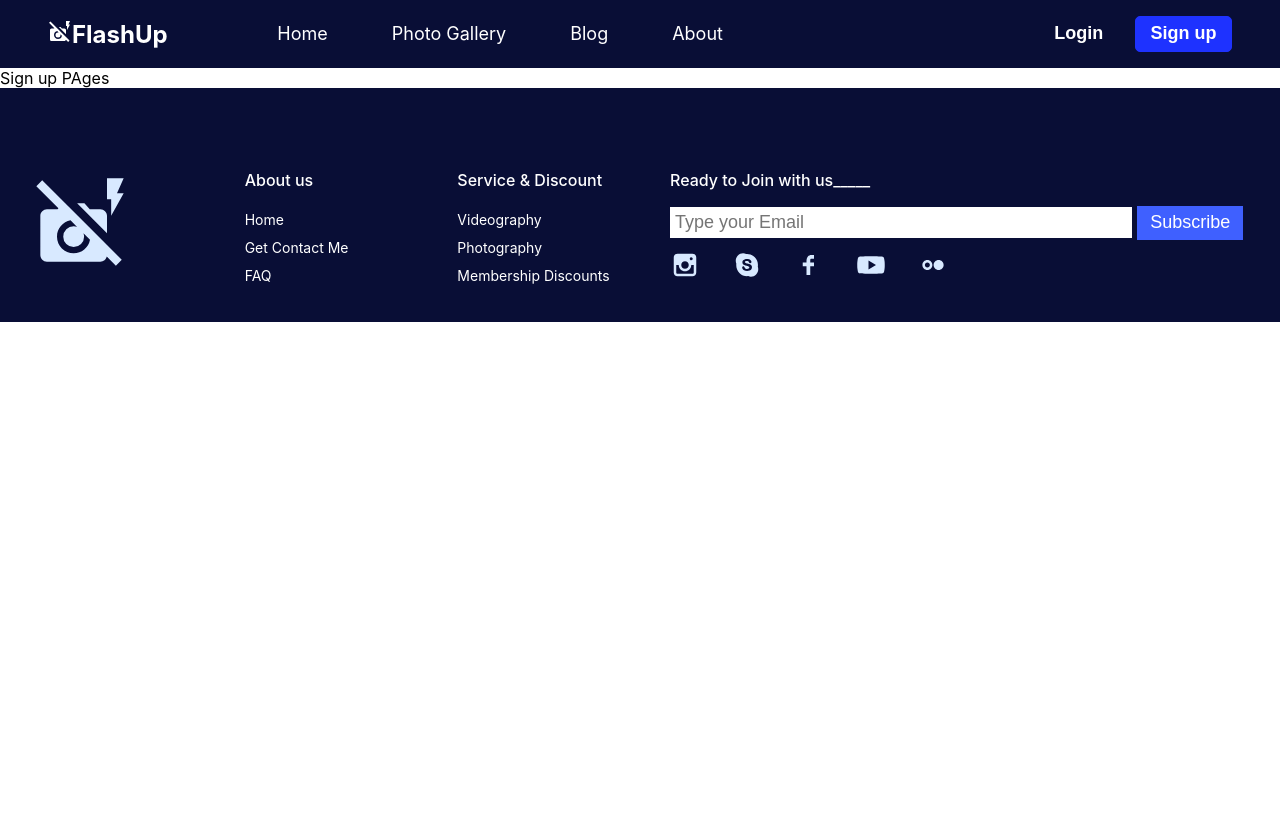
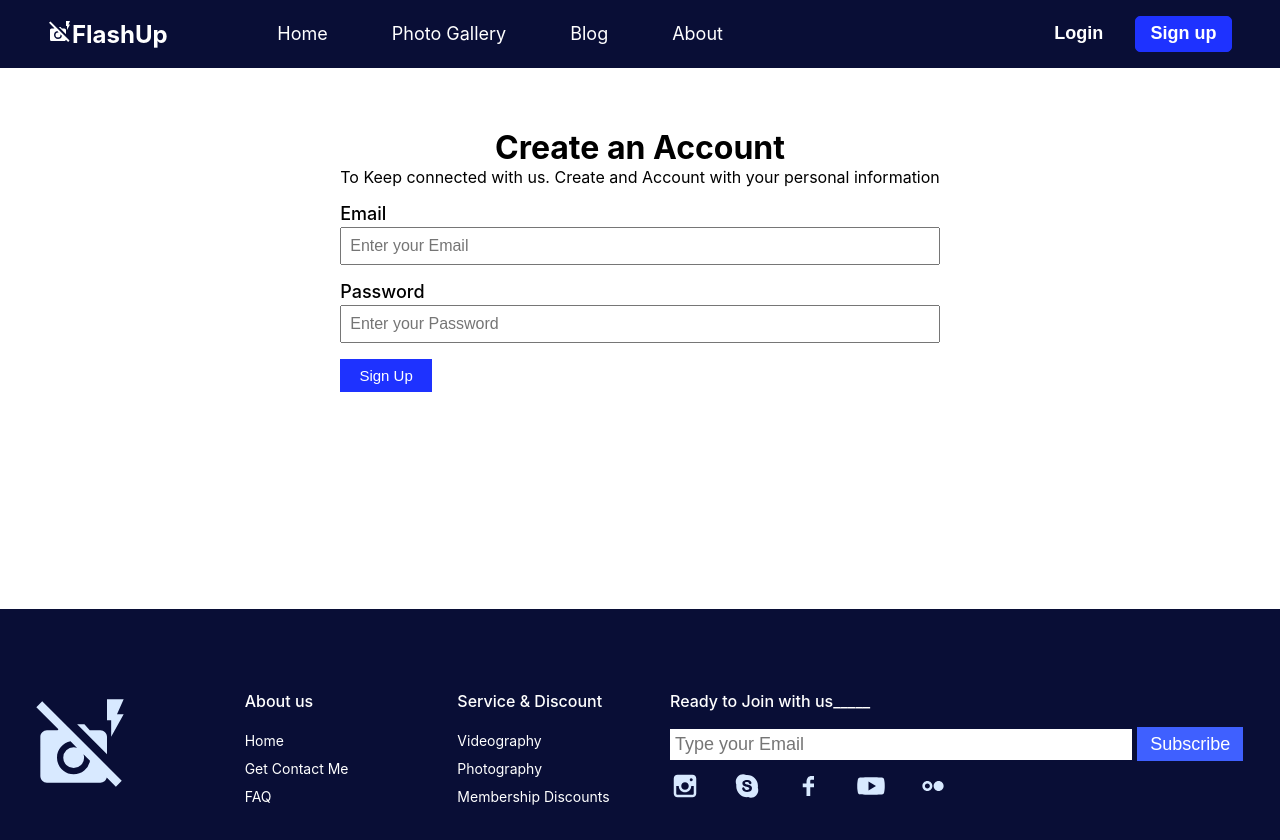
Before and after one commit to morshedulmunna/Flash-up, a React (Create React App) app: page /signup in a window 1280 px wide. Shown: the top 840 px of the page. Before the commit the page ends 800 px from the top, so only its background shows below. Built offline with nearby package versions, Linux system fonts and the light colour scheme.

Commit message:
login and signup page Done

```diff
--- a/src/pages/Login/Login.css
+++ b/src/pages/Login/Login.css
@@ -7,3 +7,44 @@
   align-items: center;
   height: 50vh;
 }
+
+.login_wrapper {
+  width: 100%;
+  margin: auto;
+}
+
+.login_wrapper h1 {
+  text-align: center;
+}
+
+.common {
+  margin: 1rem 0rem;
+}
+.common p {
+  margin: 0.2rem 0rem;
+  font-size: 18px;
+  font-weight: 500;
+}
+.common input {
+  padding: 0.5rem;
+  font-size: 16px;
+  width: 100%;
+}
+.login_content button {
+  padding: 0.5rem 1.2rem;
+  background-color: #1e32ff;
+  border: none;
+  color: #fff;
+  font-size: 15px;
+  cursor: pointer;
+  margin-bottom: 1rem;
+}
+
+.social__login i {
+  font-size: 30px;
+  cursor: pointer;
+}
+.social__login i:hover {
+  color: #1e32ff;
+  transition: ease 0.3s;
+}
--- a/src/pages/Login/Login.js
+++ b/src/pages/Login/Login.js
@@ -1,5 +1,7 @@
 import React from "react";
 import "./Login.css";
+import { AiFillGoogleSquare } from "react-icons/ai";
+import { FaGithubSquare } from "react-icons/fa";
 
 const Login = () => {
   return (
@@ -7,17 +9,29 @@ const Login = () => {
       <div className="login_wrapper">
         <div className="login_content">
           <h1>Sign in</h1>
+          <p>
+            To Keep connected with us. Please login your personal information
+          </p>
           <form>
-            <div className="email">
+            <div className="email common">
               <p>Email</p>
               <input type="email" placeholder="Enter your Email" />
             </div>
-            <div className="Password">
-              <p>Email</p>
+            <div className="password common">
+              <p>Password</p>
               <input type="password" placeholder="Enter your Password" />
             </div>
             <button type="submit">Sign in</button>
           </form>
+
+          <div className="social__login">
+            <i>
+              <AiFillGoogleSquare />
+            </i>
+            <i>
+              <FaGithubSquare />
+            </i>
+          </div>
         </div>
       </div>
     </div>
--- a/src/pages/Signup/Signup.js
+++ b/src/pages/Signup/Signup.js
@@ -2,8 +2,27 @@ import React from "react";
 
 const Signup = () => {
   return (
-    <div>
-      <p>Sign up PAges</p>
+    <div className="login container">
+      <div className="login_wrapper">
+        <div className="login_content">
+          <h1>Create an Account</h1>
+          <p>
+            To Keep connected with us. Create and Account with your personal
+            information
+          </p>
+          <form>
+            <div className="email common">
+              <p>Email</p>
+              <input type="email" placeholder="Enter your Email" />
+            </div>
+            <div className="password common">
+              <p>Password</p>
+              <input type="password" placeholder="Enter your Password" />
+            </div>
+            <button type="submit">Sign Up</button>
+          </form>
+        </div>
+      </div>
     </div>
   );
 };
```
